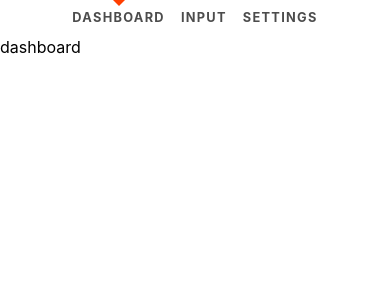
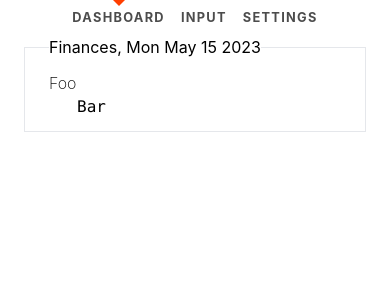
Before and after one commit to 0x5424/budget, a Svelte app: page / in a window 390 px wide. Shown: the top 300 px of the page. Built offline with nearby package versions, Linux system fonts and the light colour scheme.

Commit message:
Scaffold initial dashboard (mobile-first)

```diff
--- a/src/App.svelte
+++ b/src/App.svelte
@@ -4,13 +4,14 @@
   import Header from './Header.svelte'
   import Input from 'src/pages/Input.svelte'
   import Settings from 'src/pages/Settings.svelte'
+  import Dashboard from 'src/pages/Dashboard.svelte'
 </script>
 
 <main>
   <Header />
 
   {#if $currentPage === 'DASHBOARD'}
-    dashboard
+    <Dashboard />
   {:else if $currentPage === 'INPUT'}
     <Input />
   {:else if $currentPage === 'SETTINGS'}
--- a/src/app.css
+++ b/src/app.css
@@ -4,7 +4,7 @@
 
 :root {
   --font-main: -apple-system,BlinkMacSystemFont,"Segoe UI",Roboto,Oxygen-Sans,Ubuntu,Cantarell,"Helvetica Neue",sans-serif;
-  --font-mono: SFMono-Regular,Menlo,Monaco,Consolas,"Liberation Mono","Courier New",monospace;
+  --font-mono: ui-monospace,SFMono-Regular,Menlo,Monaco,Consolas,"Liberation Mono","Courier New",monospace;
   --color-brand: #ff3e00; /* technically... svelte's brand */
 }
 
--- /dev/null
+++ b/src/pages/Dashboard.svelte
@@ -0,0 +1,103 @@
+<script lang=ts>
+  import { today } from 'src/stores'
+</script>
+
+<article class='container mx-auto px-6'>
+  <fieldset class='border px-6 py-3'>
+    <legend>Finances, {$today.toDateString()}</legend>
+    <dl class='grid grid-cols-2'>
+      <div class='col-span-2'>
+        <dt>Foo</dt>
+        <dd>Bar</dd>
+      </div>
+    </dl>
+  </fieldset>
+  <!--
+  <fieldset>
+    <legend>Old</legend>
+    <dl>
+      <dt>Ending balance on {'foofy'}</dt>
+      <dd>{'boofy'}</dd>
+      <dt>Income for {`${'foofy'} to ${'foofy'}`}</dt>
+      <dd>{'foofy'}</dd>
+      <dt>Fixed expenses</dt>
+      <dd>{'boofy'} ({'nyoron'}%)</dd>
+      <dt>Repayments</dt>
+      <dd>{'boofy'} ({'nyoron'}%)</dd>
+      <dt>Disposable Income</dt>
+      <dd class=takehome>{'boofy'}</dd>
+      <dt>Auxillary expenses</dt>
+      <dd>{'foofy'} ({'nyoron'}%)</dd>
+      <dt>Remainder</dt>
+      <dd>{'foofy'}</dd>
+    </dl>
+
+    <dl>
+      <dt>Spending avg. (non-fixed, ~{69} days)</dt>
+      <dd>{100} ({'nyoron'}% per day)</dd>
+    </dl>
+
+    <dl>
+      <dt>Upcoming expenses</dt>
+      <dd>{'foofy'}</dd>
+      <dt class=remainder>Est. balance on {'4-20'}</dt>
+      <dd class=takehome>{'foofy'} ({'nyoron'}%)</dd>
+      <dd>+ {100} (est.)</dd>
+      <dd>= {'foofy'} effective</dd>
+      <dt>Next fixed expenses (estimated)</dt>
+      <dd>{'boofy'} ({'nyoron'}%)</dd>
+      <dt>Next repayments (estimated)</dt>
+      <dd>{'boofy'} ({'nyoron'}%)</dd>
+      <dt>Est. disposable</dt>
+      <dd>{'foofy'} ({'nyoron'}%)</dd>
+    </dl>
+  </fieldset>
+  -->
+</article>
+
+<style>
+  dt {
+    font-weight: 200;
+  }
+
+  dd {
+    margin-left: 1.75rem;
+    font-weight: 500;
+    font-family: var(--font-mono);
+  }
+  /*
+  dt { font-weight: 200; }
+  dd {
+    margin-left: 2em;
+    font-family: var(--font-mono);
+  }
+
+  .takehome {
+    width: fit-content;
+    padding: 0.125em 0.5em;
+    background-color: #facc;
+  }
+
+  .remainder {
+    font-size: 0.875rem;
+    font-weight: 800;
+  }
+
+  .container {
+    display: flex;
+    flex-direction: column;
+    width: 100%;
+  }
+
+  article {
+    padding: 0.25em;
+    display: flex;
+    flex-wrap: wrap;
+    width: 20rem;
+  }
+
+  fieldset {
+    width: 100%;
+  }
+  */
+</style>
```
